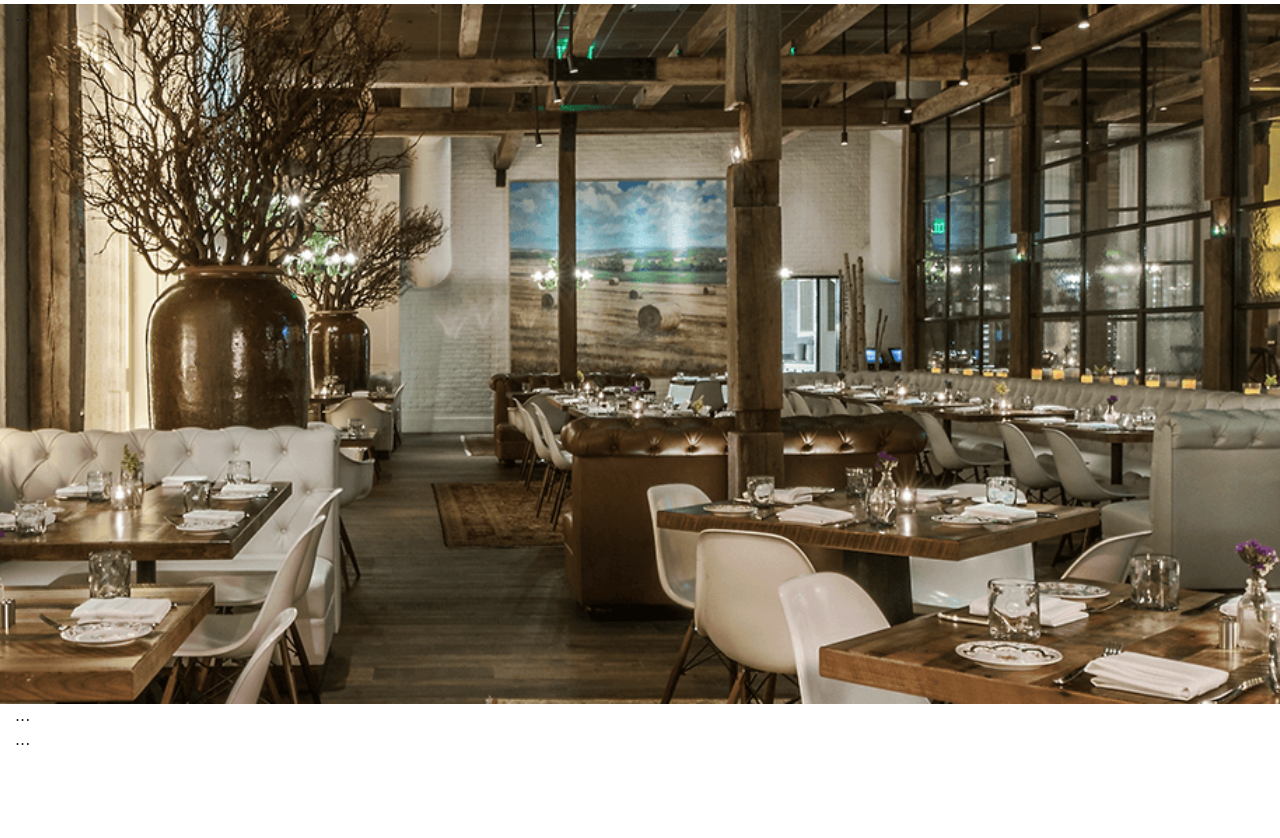
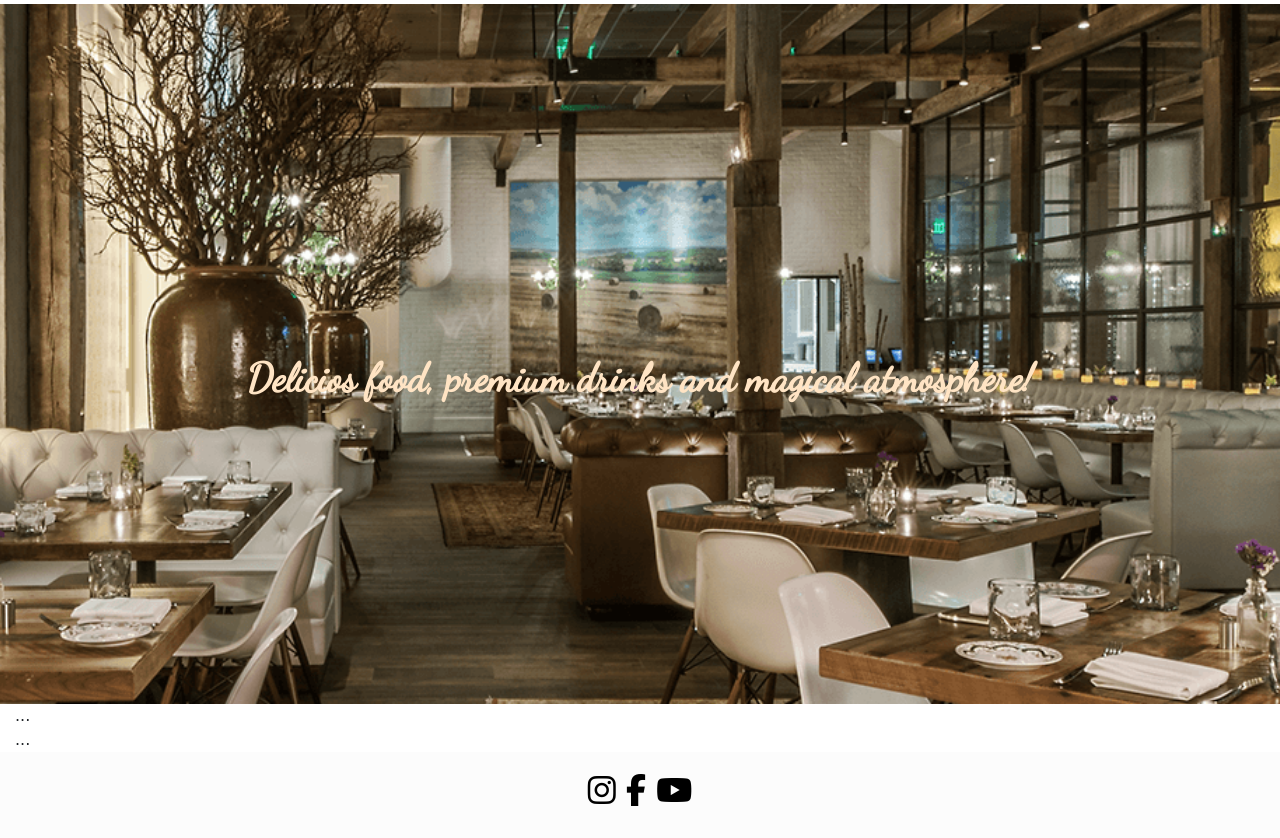
Before and after one commit to Katebond06/delicious, a plain HTML site: page index.html in a window 1280 px wide. Shown: the part 584-1422 px from the top of the page. Before the commit the page ends 1336 px from the top, so only its background shows below. Drawn offline with nearby package versions, Linux system fonts and the light colour scheme.

Commit message:
first header - font

```diff
--- a/index.css
+++ b/index.css
@@ -7,11 +7,28 @@
   background-size: cover;
 }
 
-.nav-link {
+.col-12 {
+  margin-top: 350px;
+  margin-bottom: auto;
+  display: inline-block;
+  font-family: "Dancing Script", cursive;
+  color: bisque;
+  text-align: center;
+}
+
+h1 {
+  font-weight: 600;
+}
+
+.nav-link,
+.fab {
   color: #000000;
 }
 .nav-link :hover {
   color: rgb(158, 80, 158);
+}
+.fab :hover {
+  color: red;
 }
 
 /* slide show header */
@@ -102,3 +119,9 @@ img {
     font-size: 11px;
   }
 }
+
+.footer {
+  padding: 20px;
+  text-align: center;
+  background: rgb(252, 252, 252);
+}
--- a/index.html
+++ b/index.html
@@ -10,6 +10,7 @@
       crossorigin="anonymous"
     />
     <link rel="stylesheet" href="index.css" />
+    <link href="https://fonts.googleapis.com/css?family=Dancing+Script&display=swap" rel="stylesheet">
     <script
       src="https://kit.fontawesome.com/0c44976430.js"
       crossorigin="anonymous"
@@ -29,7 +30,11 @@
       <li class="nav-item">
         <a class="nav-link" href="#"><i class="fas fa-hamburger"></i> Menue</a>
       </li>
+      <li class="nav-item">
+          <a class="nav-link" href="#">Newsletter</a>
+      </li>
     </ul>
+
     <!-- <div class="container-fluid"> -->
     <div class="slideshow-container">
       <div class="mySlides fade">
@@ -96,15 +101,31 @@
       <span class="dot"></span>
     </div>
     <!-- </div> -->
+
     <div class="container-fluid" id="first">
-      ...
+        <div class="row">
+            <div class="col-12" >
+                <h1>Delicios food, premium drinks and magical atmosphere!</h1>
+            </div>
+        </div>
     </div>
+
     <div class="container-fluid">
       ...
     </div>
+
     <div class="container-fluid">
       ...
     </div>
+
+    <div class="footer">
+      <h2>
+        <a href="https://www.instagram.com/?hl=en" target="_blank"><i class="fab fa-instagram"></i></a>
+        <a href="https://www.facebook.com" target="_blank"><i class="fab fa-facebook-f"></i></a>
+        <a href="https://www.youtube.com" target="_blank"><i class="fab fa-youtube"></i></i></a>
+      </h2>
+    </div>
+
     <script src="index.js"></script>
     <script
       src="https://code.jquery.com/jquery-3.4.1.slim.min.js"
```
